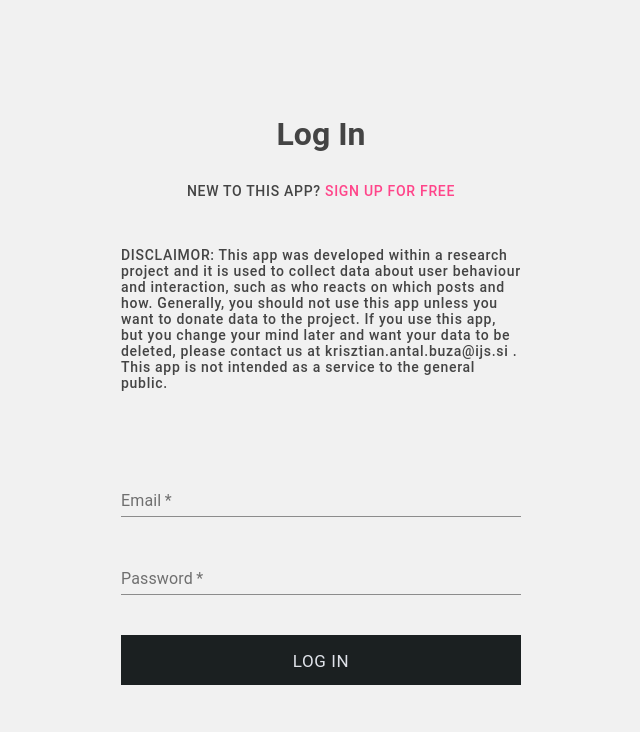
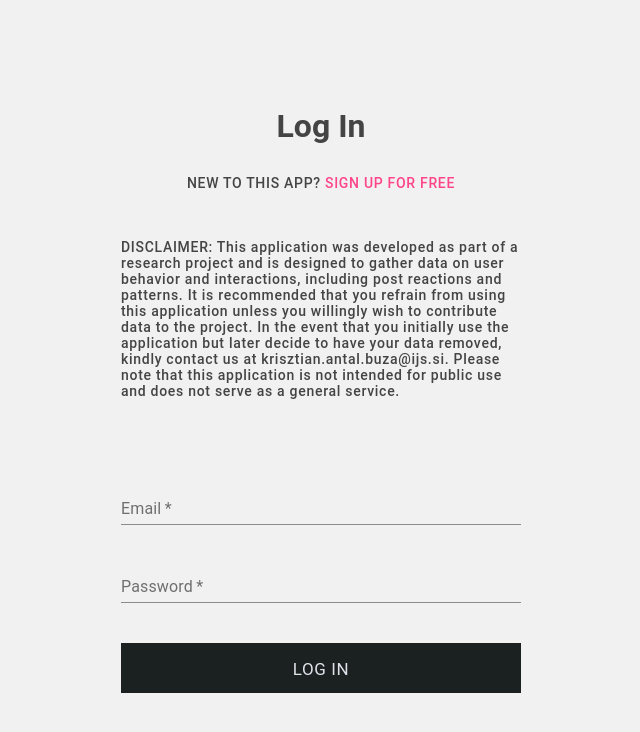
Before and after one commit to abdulsittar/Social-App, a React (Create React App) app in the folder client/: page /login in a window 1280 px wide. Shown: the top 732 px of the page, without its empty margins (319-959 px from the left). Built offline with nearby package versions, Linux system fonts and the light colour scheme.

Commit message:
Updated disclaimer message

```diff
--- a/client/src/pages/login/Login.js
+++ b/client/src/pages/login/Login.js
@@ -36,10 +36,7 @@ function Login({ classes }) {
 				>
 					<h1 className={classes.header}>Log In</h1>
 					<p className={classes.text}>new to this app? <Link to='/register'>sign up for free</Link></p>
-					<p className={classes.disclaimor}>DISCLAIMOR: This app was developed within a research project and it is used to collect data about user behaviour and interaction,
-					such as who reacts on which posts and how. Generally, you should not use this app unless you want to donate data to the project. If you use this app,
-					but you change your mind later and want your data to be deleted, please contact us at krisztian.antal.buza@ijs.si . This app is not intended as a service
-					to the general public.</p>
+					<p className={classes.disclaimor}>DISCLAIMER: This application was developed as part of a research project and is designed to gather data on user behavior and interactions, including post reactions and patterns. It is recommended that you refrain from using this application unless you willingly wish to contribute data to the project. In the event that you initially use the application but later decide to have your data removed, kindly contact us at krisztian.antal.buza@ijs.si. Please note that this application is not intended for public use and does not serve as a general service.</p>
 					<TextField
 						className={classes.textField}
 						id='email'
--- a/client/src/pages/register/Register.js
+++ b/client/src/pages/register/Register.js
@@ -49,10 +49,7 @@ function Register({classes}) {
 						onSubmit={handleClick}
 					>
 						<h1 style={{marginBottom: '10vh'}}>Sign Up</h1>
-						<p className={classes.text}>already have an account? <Link to='/login'>log in now</Link></p><p className={classes.disclaimor}>DISCLAIMOR:  This app was developed within a research project and it is used to collect data about user behaviour and interaction,
-					such as who reacts on which posts and how. Generally, you should not use this app unless you want to donate data to the project. If you use this app,
-					but you change your mind later and want your data to be deleted, please contact us at krisztian.antal.buza@ijs.si . This app is not intended as a service
-					to the general public. </p>
+						<p className={classes.text}>already have an account? <Link to='/login'>log in now</Link></p><p className={classes.disclaimor}>DISCLAIMER: This application was developed as part of a research project and is designed to gather data on user behavior and interactions, including post reactions and patterns. It is recommended that you refrain from using this application unless you willingly wish to contribute data to the project. In the event that you initially use the application but later decide to have your data removed, kindly contact us at krisztian.antal.buza@ijs.si. Please note that this application is not intended for public use and does not serve as a general service.</p>
 						<Avatar alt='choose avatar' src="" className={classes.avatar}/>
             <TextField
 							className={classes.textField}
```
